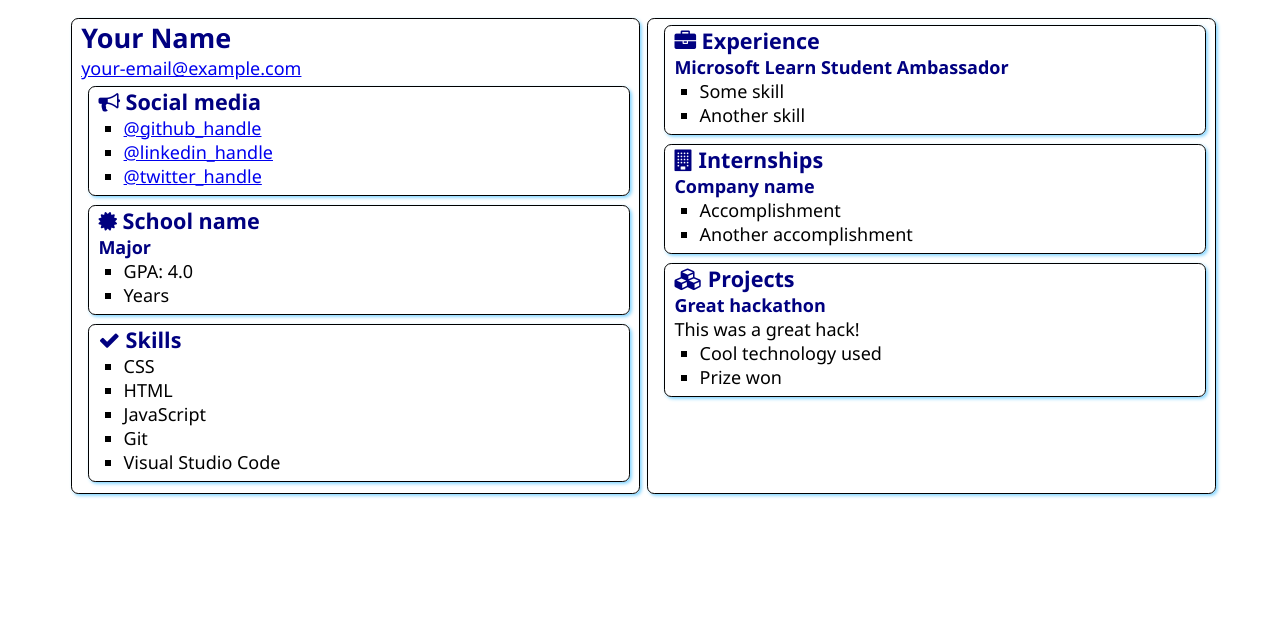
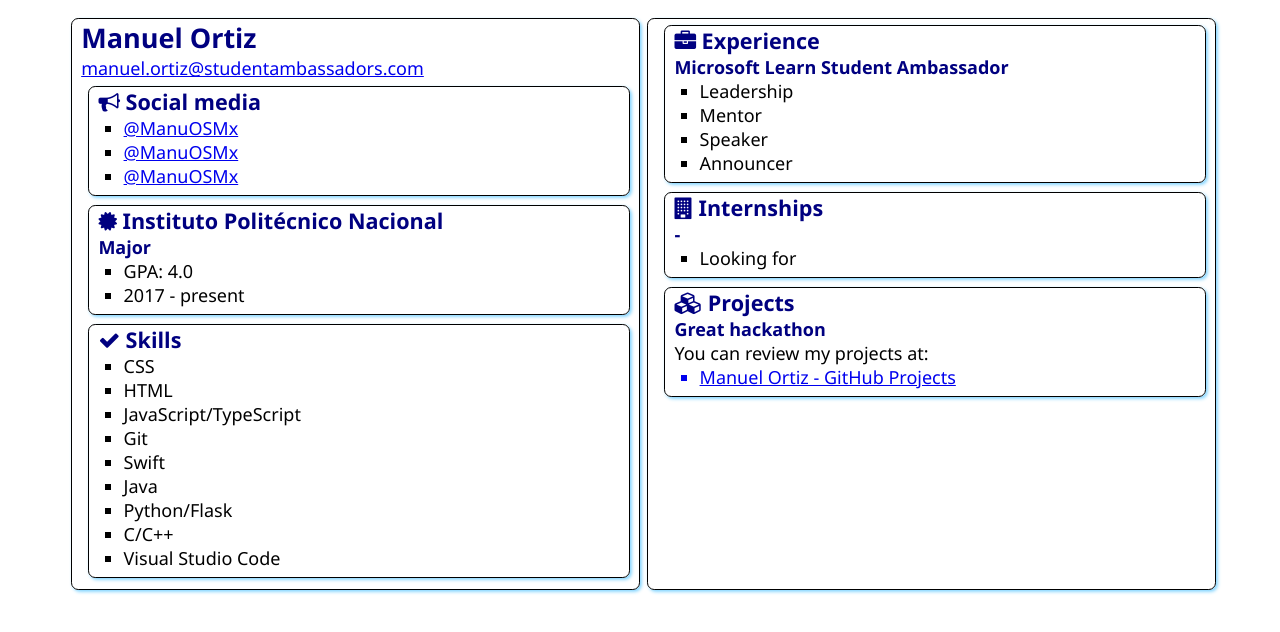
Before and after one commit to ManuOSMx/SATechnicalOnboarding, a plain HTML site: page src/index.html in a window 1280 px wide. Drawn offline with Linux system fonts and the light colour scheme.

Commit message:
Update Repo

```diff
--- a/src/index.html
+++ b/src/index.html
@@ -12,8 +12,8 @@
 <body>
     <main>
         <article class="box">
-            <h1>Your Name</h1>
-            <div><a href="mailto:your.email@example.com">your-email@example.com</a></div>
+            <h1>Manuel Ortiz</h1>
+            <div><a href="mailto:manuel.ortiz@studentambassadors.com">manuel.ortiz@studentambassadors.com</a></div>
 
             <section class="box">
                 <h2>
@@ -21,9 +21,9 @@
                     Social media
                 </h2>
                 <ul>
-                    <li><a href="https://github.com/<handle>">@github_handle</a></li>
-                    <li><a href="https://linkedin.com/in/<handle>">@linkedin_handle</a></li>
-                    <li><a href="https://twitter.com/<handle>">@twitter_handle</a></li>
+                    <li><a href="https://github.com/ManuOSMx">@ManuOSMx</a></li>
+                    <li><a href="https://linkedin.com/in/ManuOSMx">@ManuOSMx</a></li>
+                    <li><a href="https://twitter.com/ManuOSMx">@ManuOSMx</a></li>
                 </ul>
             </section>
 
@@ -31,12 +31,12 @@
                 <div class="education">
                     <h2>
                         <i class="fa fa-certificate" aria-hidden="true"></i>
-                        School name
+                        Instituto Politécnico Nacional
                     </h2>
                     <h3>Major</h3>
                     <ul>
                         <li>GPA: 4.0</li>
-                        <li>Years</li>
+                        <li>2017 - present</li>
                     </ul>
                 </div>
             </section>
@@ -49,8 +49,12 @@
                 <ul>
                     <li>CSS</li>
                     <li>HTML</li>
-                    <li>JavaScript</li>
+                    <li>JavaScript/TypeScript</li>
                     <li>Git</li>
+                    <li>Swift</li>
+                    <li>Java</li>
+                    <li>Python/Flask</li>
+                    <li>C/C++</li>
                     <li>Visual Studio Code</li>
                 </ul>
             </section>
@@ -63,8 +67,10 @@
                 </h2>
                 <h3>Microsoft Learn Student Ambassador</h3>
                 <ul>
-                    <li>Some skill</li>
-                    <li>Another skill</li>
+                    <li>Leadership</li>
+                    <li>Mentor</li>
+                    <li>Speaker</li>
+                    <li>Announcer</li>
                 </ul>
             </section>
             <section class="box">
@@ -73,10 +79,9 @@
                     Internships
                 </h2>
 
-                <h3>Company name</h3>
+                <h3>-</h3>
                 <ul>
-                    <li>Accomplishment</li>
-                    <li>Another accomplishment</li>
+                    <li>Looking for</li>
                 </ul>
             </section>
             <section class="box">
@@ -86,10 +91,9 @@
                 </h2>
 
                 <h3>Great hackathon</h3>
-                <div>This was a great hack!</div>
+                <div>You can review my projects at:</div>
                 <ul>
-                    <li>Cool technology used</li>
-                    <li>Prize won</li>
+                    <a href="https://github.com/ManuOSMx?tab=repositories"><li>Manuel Ortiz - GitHub Projects</li></a>
                 </ul>
             </section>
         </article>
```
